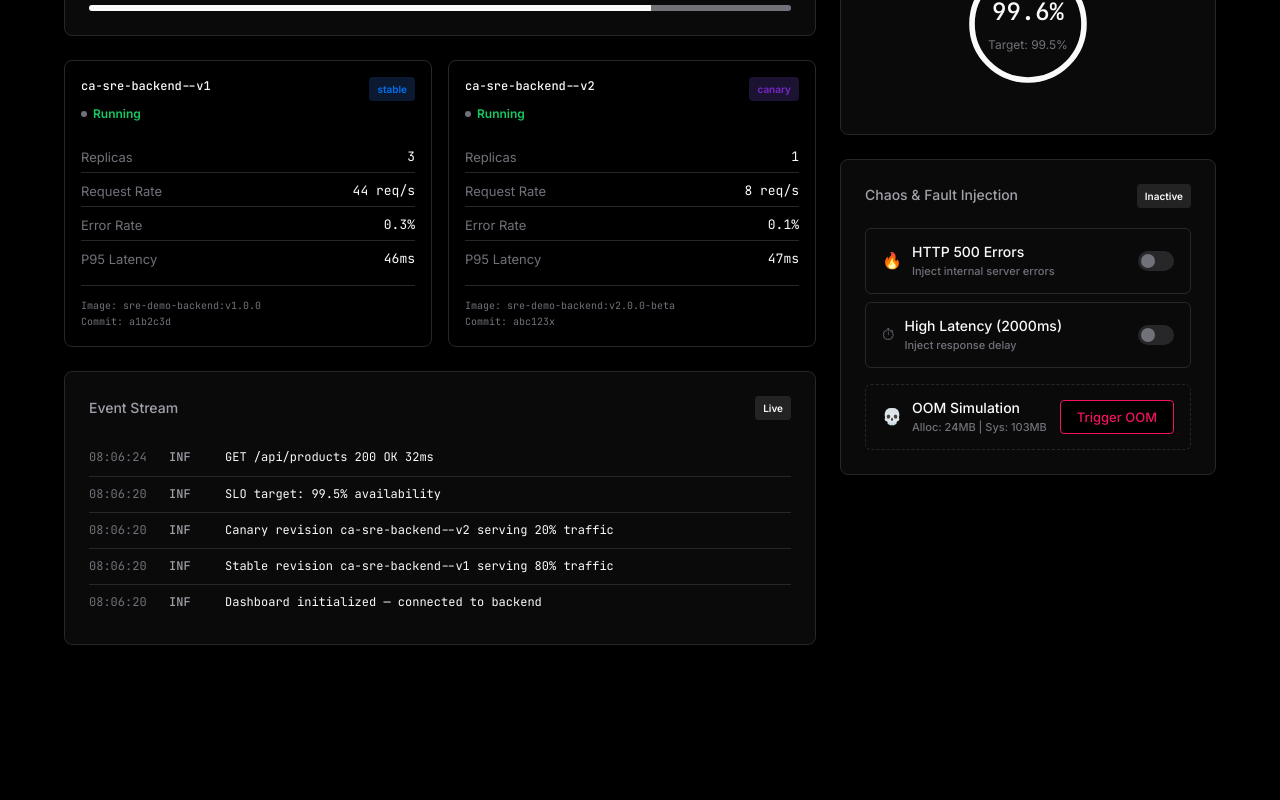
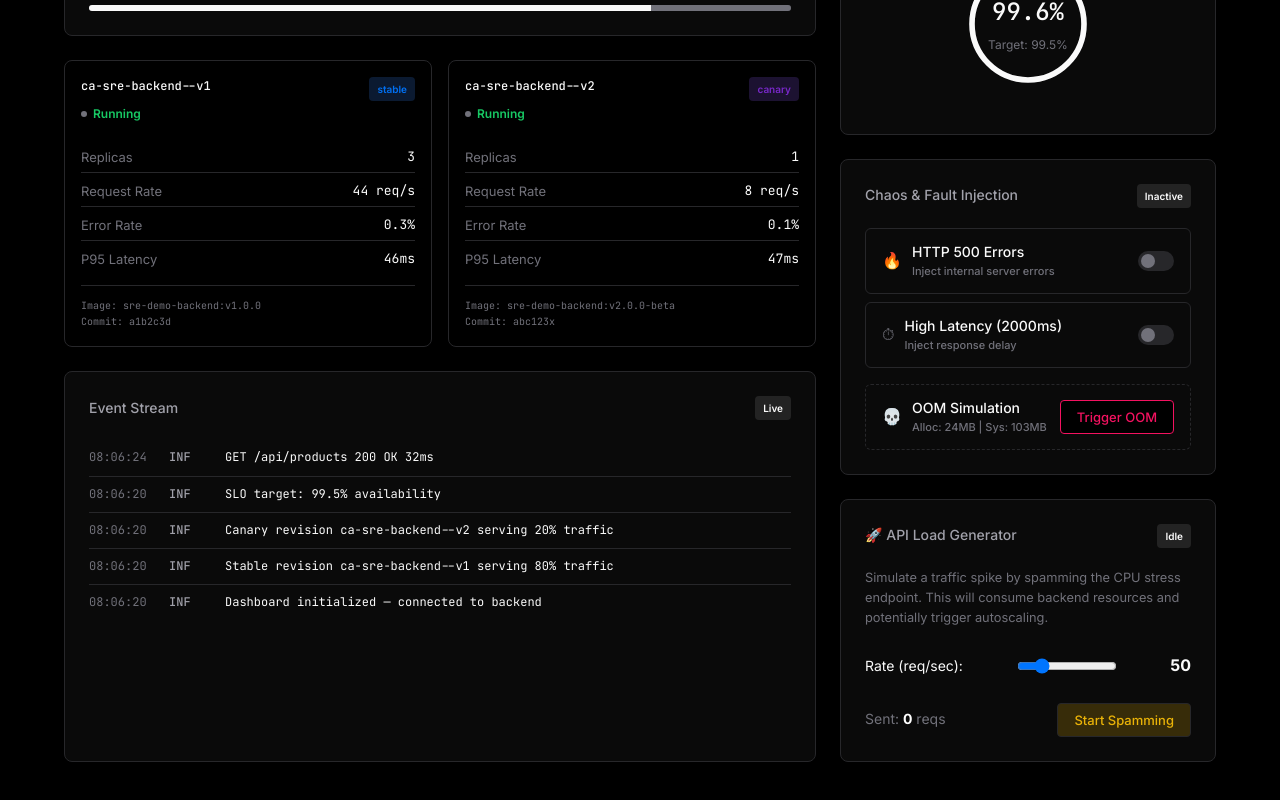
Before and after one commit to vietanhdo/azure-sre-demo, a React (Vite) app in the folder apps/frontend/: page / in a window 1280 px wide. Shown: the part 510-1310 px from the top of the page. Before the commit the page ends 1227 px from the top, so only its background shows below. Built offline with nearby package versions, Linux system fonts and the light colour scheme; no server answers.

Commit message:
feat: add cpu stress and UI load generator

```diff
--- /dev/null
+++ b/apps/frontend/src/components/LoadGenerator.tsx
@@ -0,0 +1,80 @@
+import { useState, useRef, useEffect } from 'react';
+
+const API_BASE = import.meta.env.VITE_API_URL || '';
+
+export function LoadGenerator() {
+  const [active, setActive] = useState(false);
+  const [requestsSent, setRequestsSent] = useState(0);
+  const [targetRps, setTargetRps] = useState(50);
+  const intervalRef = useRef<ReturnType<typeof setInterval> | null>(null);
+
+  useEffect(() => {
+    return () => {
+      if (intervalRef.current) clearInterval(intervalRef.current);
+    };
+  }, []);
+
+  const startSpamming = () => {
+    setActive(true);
+    // Fire requests rapidly
+    intervalRef.current = setInterval(() => {
+      fetch(`${API_BASE}/fault/cpu`, { method: 'POST' }).catch(() => {});
+      setRequestsSent((prev) => prev + 1);
+    }, 1000 / targetRps);
+  };
+
+  const stopSpamming = () => {
+    setActive(false);
+    if (intervalRef.current) clearInterval(intervalRef.current);
+    intervalRef.current = null;
+  };
+
+  return (
+    <div className="card" style={{ borderColor: active ? 'rgba(234, 179, 8, 0.5)' : 'var(--border-glass)' }}>
+      <div className="card-header">
+        <h3 className="card-title" style={{ color: active ? 'var(--accent-amber)' : 'var(--text-secondary)' }}>
+          🚀 API Load Generator
+        </h3>
+        {active ? (
+          <div className="card-badge" style={{ background: 'var(--accent-amber)', color: '#000', animation: 'pulse-border 1s infinite' }}>Spamming</div>
+        ) : (
+          <div className="card-badge" style={{ background: 'rgba(255, 255, 255, 0.1)' }}>Idle</div>
+        )}
+      </div>
+
+      <div className="fault-panel">
+        <p style={{ fontSize: '0.8rem', color: 'var(--text-muted)', marginBottom: '16px' }}>
+          Simulate a traffic spike by spamming the CPU stress endpoint. This will consume backend resources and potentially trigger autoscaling.
+        </p>
+
+        <div style={{ display: 'flex', alignItems: 'center', justifyContent: 'space-between', marginBottom: '16px' }}>
+          <span style={{ fontSize: '0.875rem' }}>Rate (req/sec):</span>
+          <input
+            type="range"
+            min="10" max="200" step="10"
+            value={targetRps}
+            onChange={(e) => setTargetRps(parseInt(e.target.value))}
+            style={{ width: '100px' }}
+            disabled={active}
+          />
+          <span style={{ fontWeight: 'bold' }}>{targetRps}</span>
+        </div>
+
+        <div style={{ display: 'flex', justifyContent: 'space-between', alignItems: 'center' }}>
+          <div style={{ fontSize: '0.875rem', color: 'var(--text-muted)' }}>
+            Sent: <strong style={{ color: '#fff' }}>{requestsSent}</strong> reqs
+          </div>
+          {active ? (
+            <button className="btn btn-danger" onClick={stopSpamming} style={{ background: 'rgba(239, 68, 68, 0.2)', color: '#ef4444' }}>
+              Stop Spamming
+            </button>
+          ) : (
+            <button className="btn" onClick={startSpamming} style={{ background: 'rgba(234, 179, 8, 0.2)', color: '#eab308' }}>
+              Start Spamming
+            </button>
+          )}
+        </div>
+      </div>
+    </div>
+  );
+}
--- a/apps/frontend/src/pages/Home.tsx
+++ b/apps/frontend/src/pages/Home.tsx
@@ -3,6 +3,7 @@ import { MetricCard } from '../components/MetricCard';
 import { TrafficSplit } from '../components/TrafficSplit';
 import { RevisionCard } from '../components/RevisionCard';
 import { FaultPanel } from '../components/FaultPanel';
+import { LoadGenerator } from '../components/LoadGenerator';
 import { EventLog } from '../components/EventLog';
 import { SloGauge } from '../components/SloGauge';
 import { ErrorBoundary } from '../components/ErrorBoundary';
@@ -93,6 +94,10 @@ export function Home() {
                 onTriggerOOM={triggerOOM}
               />
             </div>
+
+            <div className="animate-slide-up" style={{ animationDelay: '0.7s' }}>
+              <LoadGenerator />
+            </div>
           </div>
         </div>
       </div>
```
Also changed, not shown: 2 other files (tests, documents, lock files or other folders).
